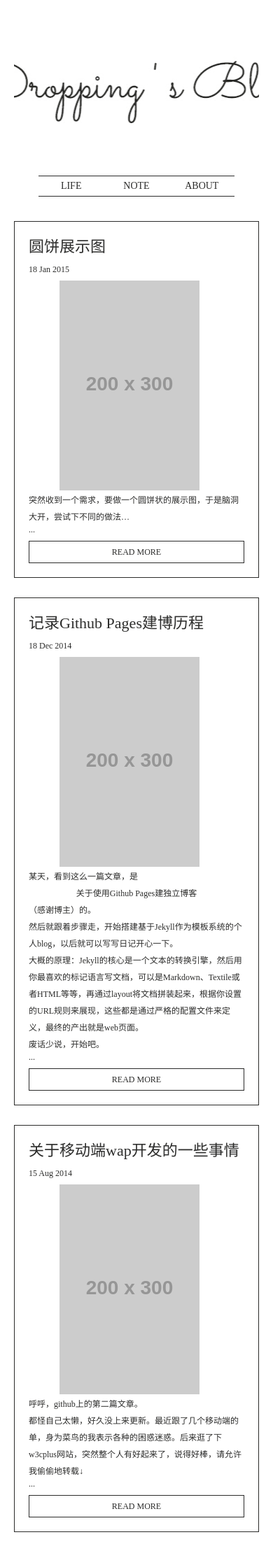
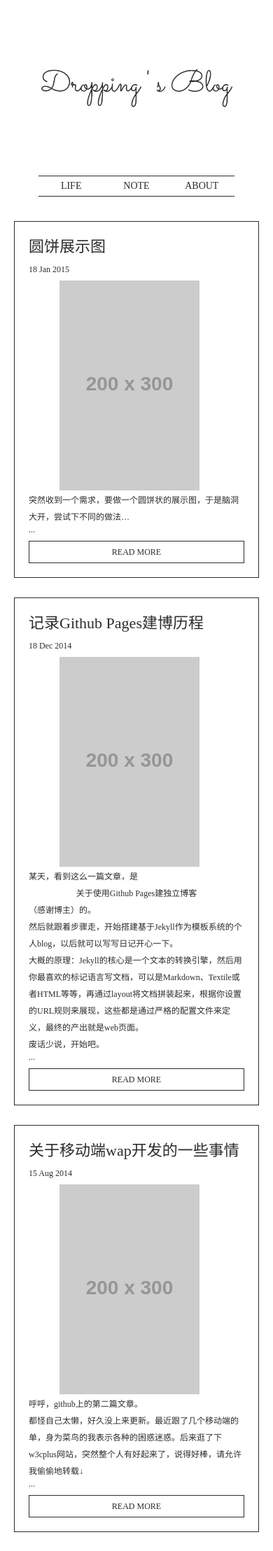
Before and after one commit to droppings/droppings.github.com, a Jekyll site: the page built from index.html, in a window 390 px wide. Shown: the top 2217 px of the page at 70% size. Built offline with Jekyll 4.4.1, drawn with Linux system fonts in a browser that asks for light colours.

Commit message:
adaptive banner

```diff
--- a/css/art.css
+++ b/css/art.css
@@ -61,7 +61,8 @@ h1 { font: 70px/116px "Microsoft Yahei","Sacramento"; font-weight: bold; height:
 
 .box-2-bd { padding: 20px 10px; border-bottom: solid 1px #c0c0be; }
 
-@media only screen and (max-width: 768px) { .pt-item a { display: block; text-align: center; }
+@media only screen and (max-width: 768px) { h1 { background-size: 100% auto; }
+  .pt-item a { display: block; text-align: center; }
   .pt-item img { float: none; max-width: 100%; height: auto; }
   .col-a { width: 100%; }
   .col-b { display: none; } }
--- a/css/common.scss
+++ b/css/common.scss
@@ -109,6 +109,9 @@ $nav_item_width: 33.33%;
 
 //适应移动端
 @media only screen and (max-width:768px){
+	h1{
+		background-size:100% auto;
+	}
 	.pt-item{
 		a{
 			display:block;text-align:center;
--- a/css/style1.css
+++ b/css/style1.css
@@ -61,7 +61,8 @@ h1 { font: 70px/116px "Microsoft Yahei","Sacramento"; font-weight: bold; height:
 
 .box-2-bd { padding: 20px 10px; border-bottom: solid 1px #c0c0be; }
 
-@media only screen and (max-width: 768px) { .pt-item a { display: block; text-align: center; }
+@media only screen and (max-width: 768px) { h1 { background-size: 100% auto; }
+  .pt-item a { display: block; text-align: center; }
   .pt-item img { float: none; max-width: 100%; height: auto; }
   .col-a { width: 100%; }
   .col-b { display: none; } }
```
